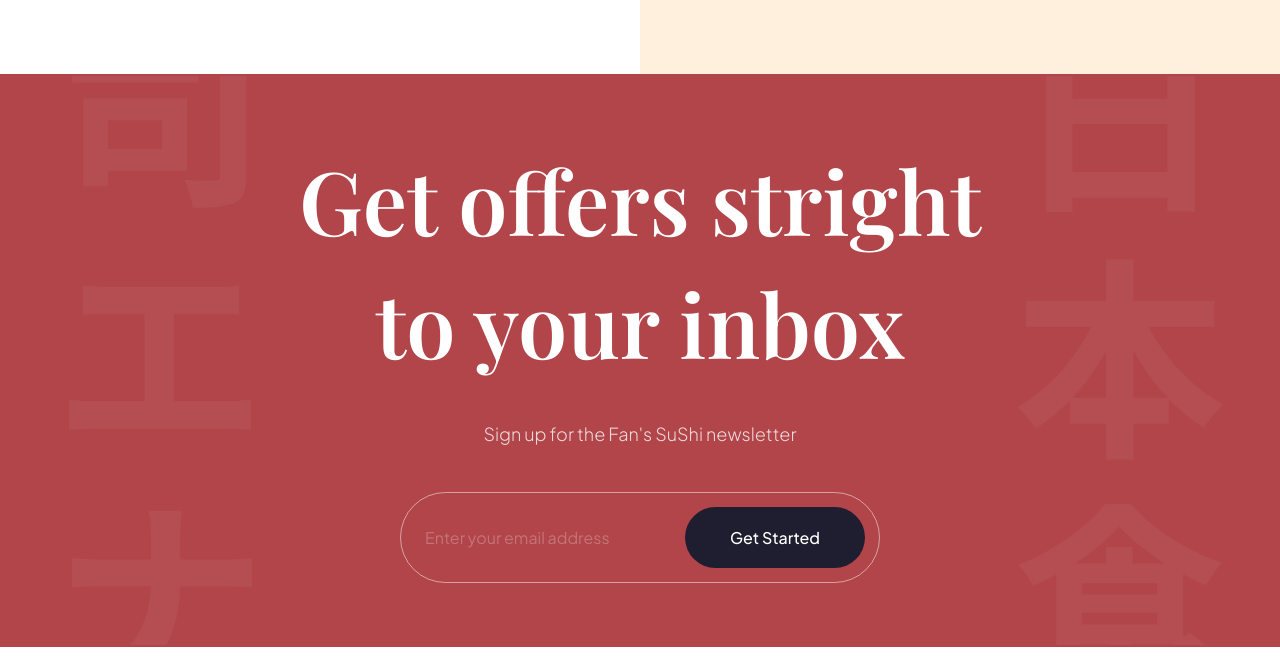
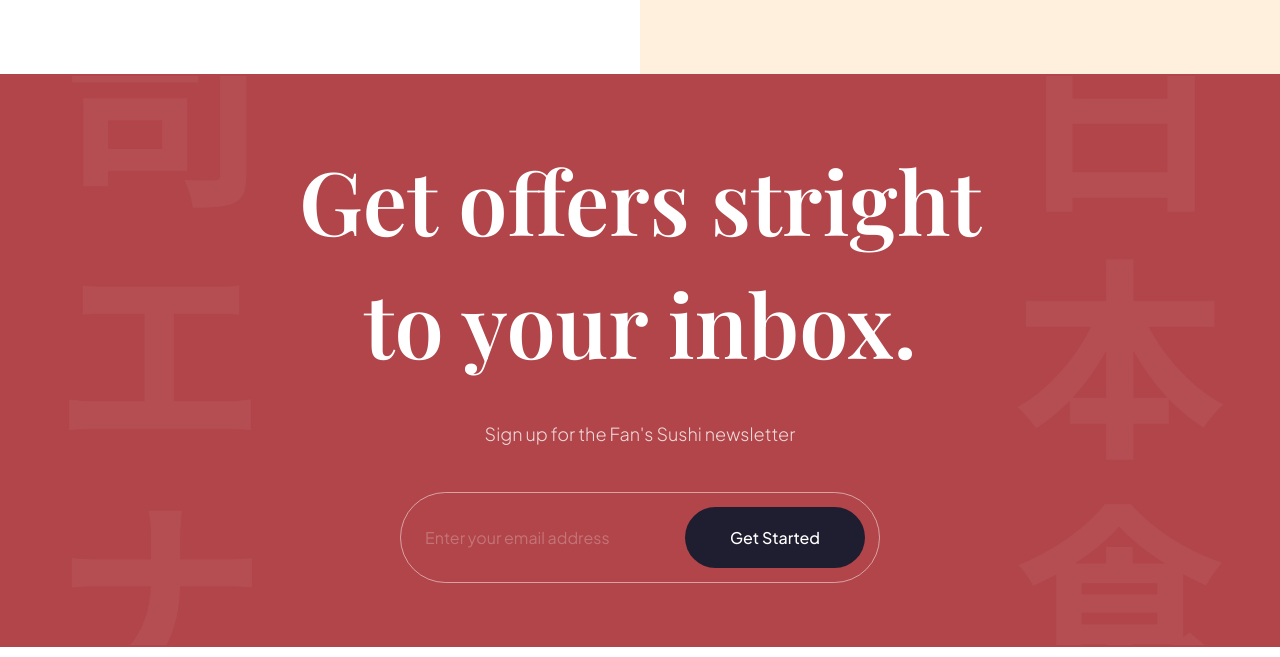
Before and after one commit to Fan-Karwanta/fan_sushi, a website built with Vite: page index.html in a window 1280 px wide. Shown: the part 3624-4281 px from the top of the page. Built offline with nearby package versions, Linux system fonts and the light colour scheme.

Commit message:
Update index.html

```diff
--- a/index.html
+++ b/index.html
@@ -320,9 +320,9 @@
     <section class="subscription flex-center" id="services">
       <h2 data-aos="flip-down">
         Get offers stright <br />
-        to your inbox
+        to your inbox.
       </h2>
-      <p data-aos="fade-up">Sign up for the Fan's SuShi newsletter</p>
+      <p data-aos="fade-up">Sign up for the Fan's Sushi newsletter</p>
 
       <div class="subscription__form" data-aos="fade-up">
         <input type="text" placeholder="Enter your email address"/>
```
